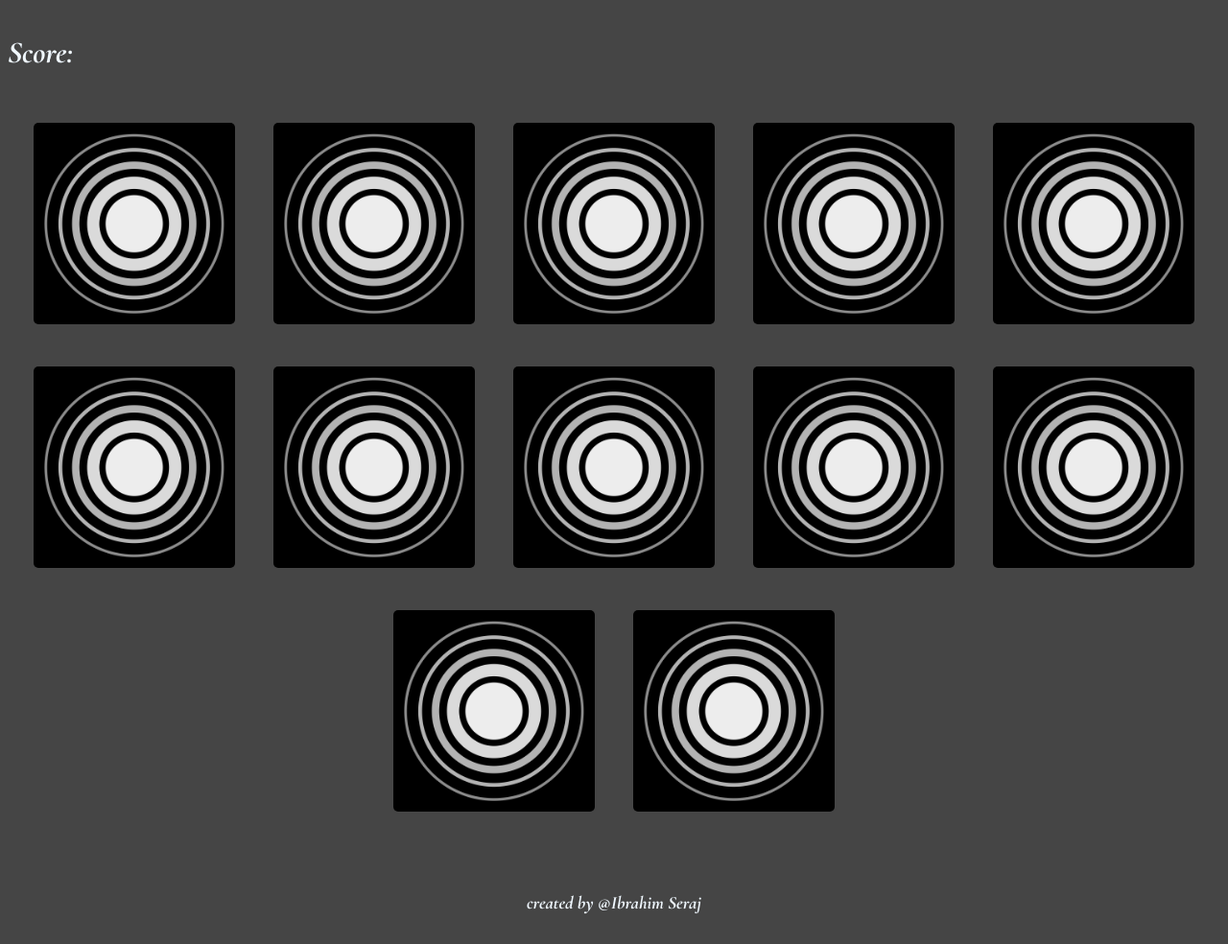
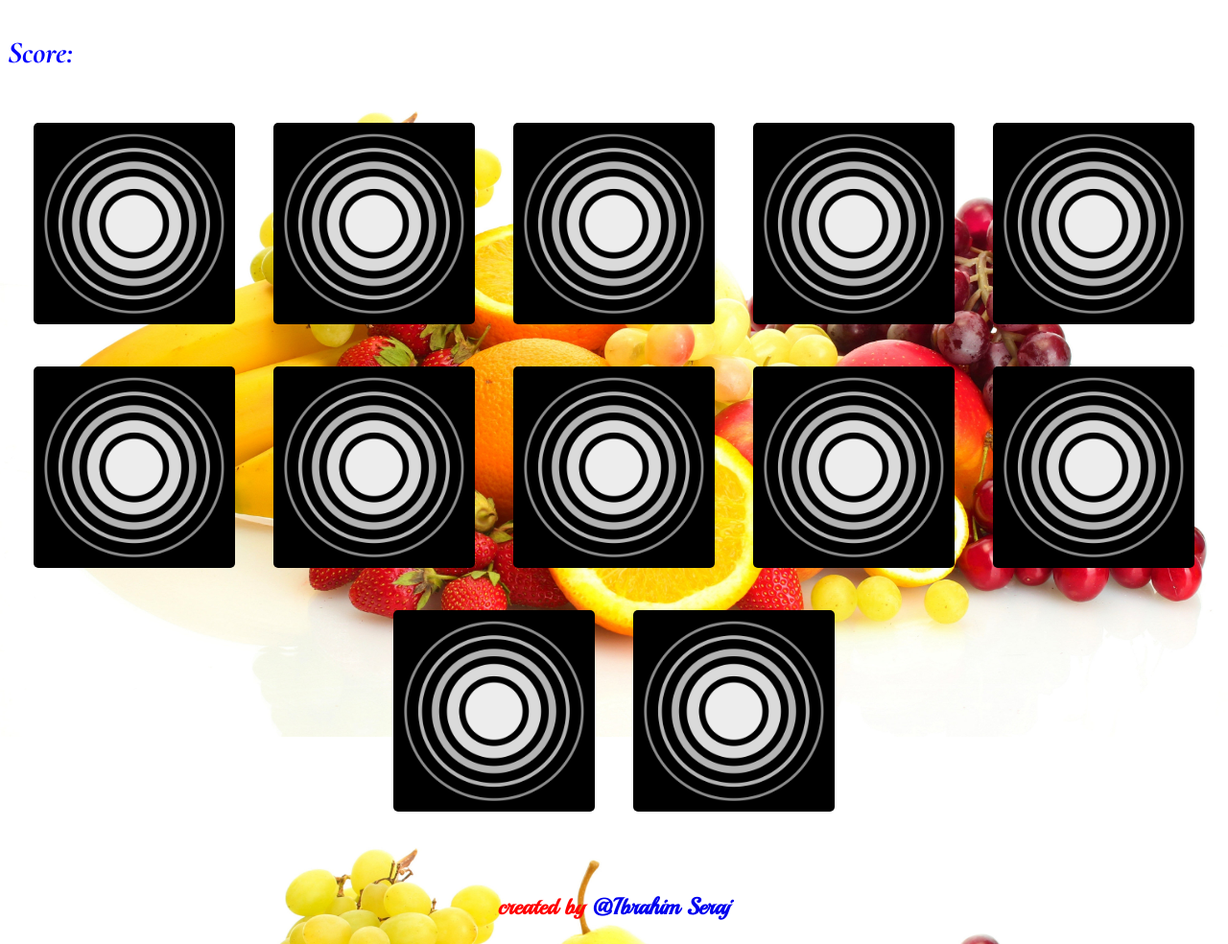
Before and after one commit to Ibrahimseraj/memory-game, a plain HTML site: page index.html in a window 1280 px wide. Shown: the whole page at 96% size. Drawn offline with nearby package versions, Linux system fonts and the light colour scheme.

Commit message:
changing the background

```diff
--- a/script.js
+++ b/script.js
@@ -93,8 +93,8 @@ function checkTheFruit() {
 
     if (choosenFruitimgs[0] == choosenFruitimgs[1]) {
         alert('you found match')
-        fruitsImgs[optionOneId].setAttribute('src', 'imgs/green.jpg');
-        fruitsImgs[optionTwoId].setAttribute('src', 'imgs/green.jpg');
+        fruitsImgs[optionOneId].setAttribute('src', 'imgs/done.avif');
+        fruitsImgs[optionTwoId].setAttribute('src', 'imgs/done.avif');
         fruitsImgs[optionOneId].removeEventListener('click', fruitFruits);
         fruitsImgs[optionTwoId].removeEventListener('click', fruitFruits);
         correctFruits.push(choosenFruitimgs);
--- a/styles.css
+++ b/styles.css
@@ -1,8 +1,11 @@
 @import url('https://fonts.googleapis.com/css2?family=Cormorant+Garamond:ital,wght@1,700&display=swap');
 @import url('https://fonts.googleapis.com/css2?family=Alfa+Slab+One&display=swap');
+@import url('https://fonts.googleapis.com/css2?family=Playball&display=swap');
+
 
 body {
-    background-color: #454545;
+    background-image: url('./imgs/background.jpg');
+    background-size: contain;
     text-align: center;
 }
 
@@ -15,7 +18,7 @@ img {
 }
 
 .result {
-    color: aliceblue;
+    color: blue;
     font-family: 'Cormorant Garamond', serif;
     font-size: xx-large;
     text-align: left;
@@ -32,13 +35,14 @@ footer {
 }
 
 footer h3 {
-    color: aliceblue;
-    font-family: 'Cormorant Garamond', serif;
+    color: red;
+    font-family: 'Playball', cursive;
+    font-size: x-large;
 }
 
 footer h3 span {
-    font-family: 'Cormorant Garamond', serif;
-    color: aliceblue;
+    font-family: 'Playball', cursive;
+    font-size: x-large;
 }
 
 footer h3 span:hover {
```
Also changed, not shown: imgs/background.jpg (added), imgs/done.avif (added).
